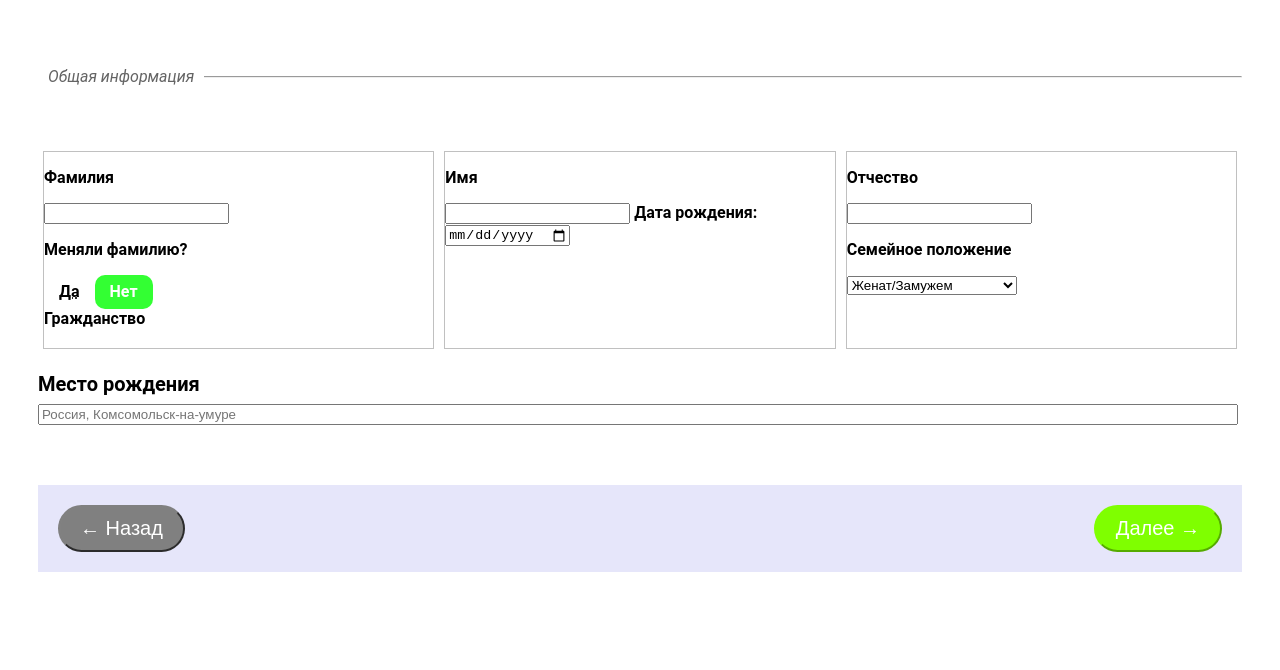
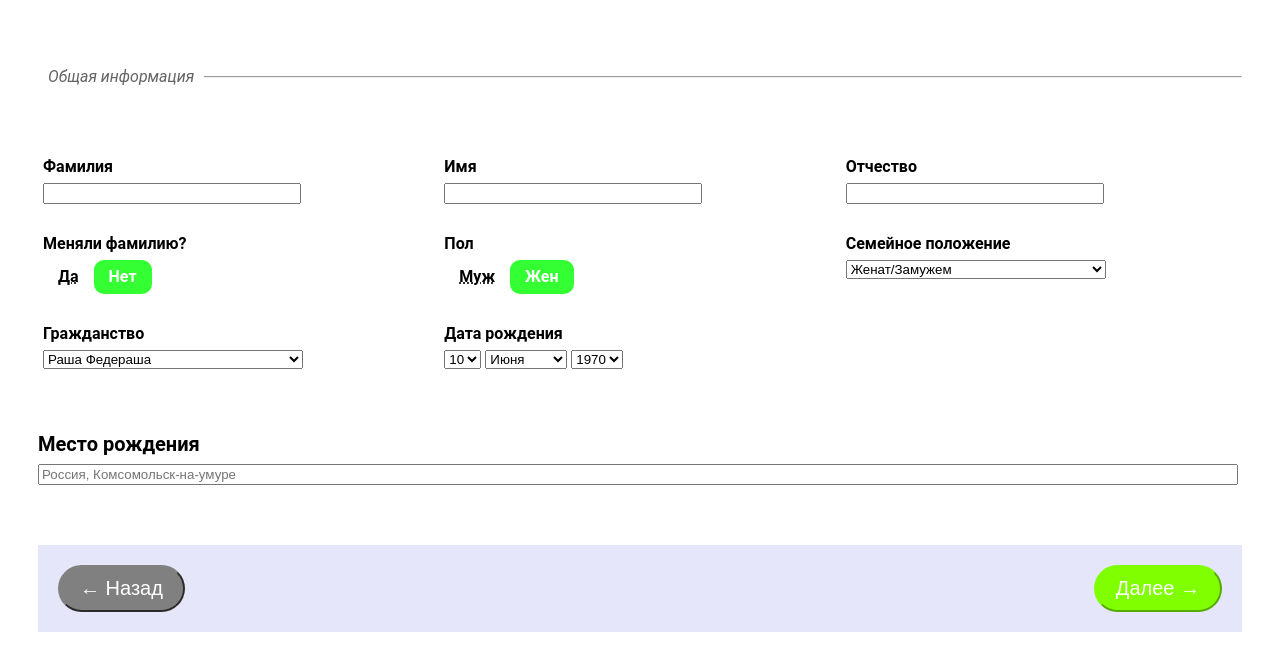
Before and after one commit to AlexeyZheryakov/registration-form, a plain HTML site: page index.html in a window 1280 px wide. Shown: the part 241-911 px from the top of the page. Before the commit the page ends 851 px from the top, so only its background shows below. Drawn offline with Linux system fonts and the light colour scheme.

Commit message:
almost finished

```diff
--- a/index.html
+++ b/index.html
@@ -29,35 +29,88 @@
             <hr>
             <div class="general-information">Общая информация</div>
         </div>
-        <form action="">
+        <form method="POST">
             <div class="main-info-container">
                 <div class="box-2">
+                    <div class="box-3">
                         <p>Фамилия</p>
-                    <input type="text">
+                        <input name="lastName" type="text">
+                    </div>
+                    <div class="box-3">
                         <p>Меняли фамилию?</p>
                         <div class="form_toggle">
                             <div class="form_toggle-item item-1">
-                            <input id="fid-1" type="radio" name="radio" value="off" checked>
+                                <input id="fid-1" type="radio" name="changeOfSurname" value="off" checked>
                                 <label for="fid-1">Нет</label>
                             </div>
                             <div class="form_toggle-item item-2">
-                            <input id="fid-2" type="radio" name="radio" value="on">
+                                <input id="fid-2" type="radio" name="changeOfSurname" value="on">
                                 <label for="fid-2">Да</label>
                             </div>
+                        </div>
+                    </div>
+                    <div class="box-3">
                         <p>Гражданство</p>
+                        <select name="citizenship">
+                            <option  label = "Раша Федераша">
+                            <option  label = "Не Наша Федераша">
+                            <option  label = "Америка">
+                            <option  label = "Канада">
+                            <option  label = "Северный полюс">
+                        </select>
                     </div>
                 </div>
                 <div class="box-2">
+                    <div class="box-3">
                         <p>Имя</p>
-                    <input type="text">
-                    <label for="date">Дата рождения: </label>
-                    <input type="date" id="date" name="date"/>
+                        <input name="firstName" type="text">
+                    </div>
+                    <div class="box-3">
+                        <p>Пол</p>
+                        <div class="form_toggle">
+                            <div class="form_toggle-item item-1">
+                                <input id="fid-3" type="radio" name="gender" value="girl" checked>
+                                <label for="fid-3">Жен</label>
+                            </div>
+                            <div class="form_toggle-item item-2">
+                                <input id="fid-4" type="radio" name="gender" value="man">
+                                <label for="fid-4">Муж</label>
+                            </div>
+                        </div>
+                    </div>
+                    <div class="box-4">
+                        <p>Дата рождения</p>
+                        <select name="date">
+                            <option  label = "10">
+                            <option  label = "11">
+                            <option  label = "12">
+                            <option  label = "13">
+                            <option  label = "14">
+                        </select>
+                        <select name="month">
+                            <option  label = "Июня">
+                            <option  label = "Июля">
+                            <option  label = "Августа">
+                            <option  label = "Сентября">
+                            <option  label = "Октября">
+                        </select>
+                        <select name="year">
+                            <option  label = "1970">
+                            <option  label = "1980">
+                            <option  label = "1990">
+                            <option  label = "2000">
+                            <option  label = "2010">
+                        </select>
+                    </div>
                 </div>
                 <div class="box-2">
+                    <div class="box-3">
                         <p>Отчество</p>
-                    <input type="text">
+                        <input name="patronymic" type="text">
+                    </div>
+                    <div class="box-3">
                         <p>Семейное положение</p>
-                        <select name=""> <!--раскрывающийся список-->
+                        <select name="maritalStatus">
                             <option  label = "Женат/Замужем">
                             <option  label = "В разводе">
                             <option  label = "Есть жена и любовница">
@@ -66,14 +119,15 @@
                         </select>
                     </div>
                 </div>
+            </div>
             <div class="place-of-birth">
                 <p>Место рождения</p>
-                <input type="text" placeholder="Россия, Комсомольск-на-умуре">
+                <input name="placeOfBirth" type="text" placeholder="Россия, Комсомольск-на-умуре">
             </div>
         </form>
         <div class="bottom">
             <div><button class="bottom-button back">&larr; Назад</button></div>
-            <div><button class="bottom-button next">Далее &rarr;</button></div>
+            <div><button type="submit" class="bottom-button next">Далее &rarr;</button></div>
         </div>
     </div>
 </body>
--- a/style.css
+++ b/style.css
@@ -88,14 +88,33 @@
 }
 
 .box-2{
-    border: 1px solid silver;
+    /* border: 1px solid silver; */
     flex: 1;
     margin: 5px;
+
 }
 
-/* input{
+.box-3{
+    line-height: 0;
+    margin: 0 0 40px 0;
+}
+
+.box-3>input{
     width: 250px;
-} */
+}
+
+.box-3>select{
+    width: 260px;
+}
+
+.box-4{
+    line-height: 0;
+    margin: 0 0 40px 0;
+}
+
+.box-4>select{
+    display:inline-block;
+}
 
 .box-10{
     position: relative;
```
Lines whose indentation alone changed are shown as unchanged.
